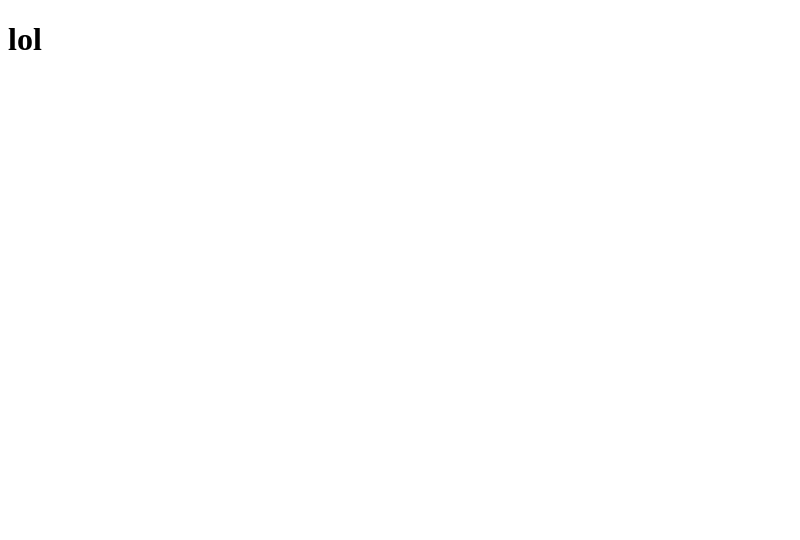
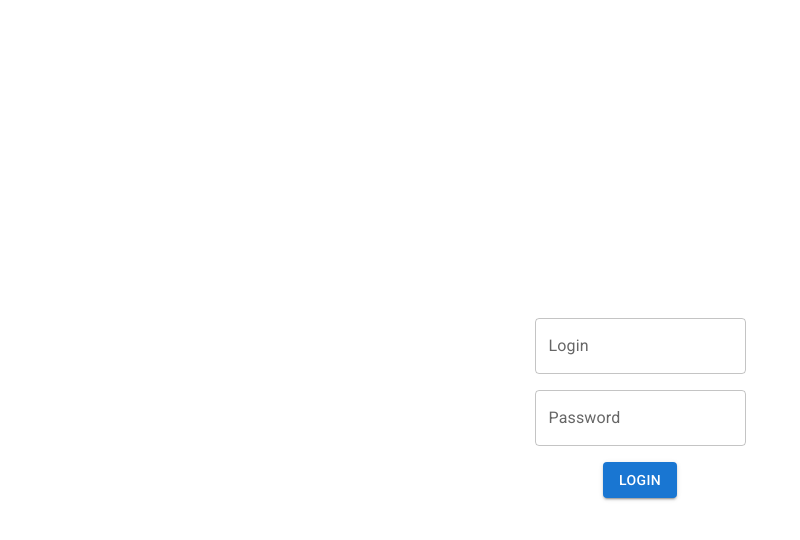
Before and after one commit to TeodorWolski/GuitarStore, a React (Create React App) app: page / in a window 1280 px wide. Shown: the top 540 px of the page, without its empty margins (0-800 px from the left). Built offline with nearby package versions, Linux system fonts and the light colour scheme.

Commit message:
auth logic and some styles

```diff
--- a/package.json
+++ b/package.json
@@ -3,6 +3,10 @@
   "version": "0.1.0",
   "private": true,
   "dependencies": {
+    "@emotion/react": "^11.9.0",
+    "@emotion/styled": "^11.8.1",
+    "@mui/icons-material": "^5.8.0",
+    "@mui/material": "^5.8.1",
     "@reduxjs/toolkit": "^1.8.2",
     "@testing-library/jest-dom": "^5.16.4",
     "@testing-library/react": "^13.3.0",
--- a/public/index.html
+++ b/public/index.html
@@ -1,6 +1,10 @@
 <!DOCTYPE html>
 <html lang="en">
   <head>
+    <link
+      rel="stylesheet"
+      href="https://fonts.googleapis.com/css?family=Roboto:300,400,500,700&display=swap"
+    />
     <meta charset="utf-8" />
     <link rel="icon" href="%PUBLIC_URL%/favicon.ico" />
     <meta name="viewport" content="width=device-width, initial-scale=1" />
--- a/src/App.tsx
+++ b/src/App.tsx
@@ -1,8 +1,16 @@
+import Auth from "./views/Auth";
+import "./styles/main.css";
+import { useSelector } from "react-redux";
+import { RootState } from "./store";
+
 const App = () => {
+  const isLoggedIn = useSelector((state: RootState) => state.auth.isLoggedIn);
+
   return (
-    <div>
-      <h1>lol</h1>
-    </div>
+    <>
+      {!isLoggedIn && <Auth />}
+      {isLoggedIn && <div>hello</div>}
+    </>
   );
 };
 
--- /dev/null
+++ b/src/store/auth-slice.ts
@@ -0,0 +1,18 @@
+import { createSlice } from "@reduxjs/toolkit";
+
+const authSlice = createSlice({
+  name: "auth",
+  initialState: { isLoggedIn: false },
+  reducers: {
+    login: (state) => {
+      state.isLoggedIn = true;
+    },
+    logout: (state) => {
+      state.isLoggedIn = false;
+    },
+  },
+});
+
+export const authActions = authSlice.actions;
+
+export default authSlice;
--- a/src/store/index.ts
+++ b/src/store/index.ts
@@ -1,10 +1,11 @@
 import { configureStore } from "@reduxjs/toolkit";
+import authSlice from "./auth-slice";
 
 export const store = configureStore({
-  reducer: {},
+  reducer: {
+    auth: authSlice.reducer,
+  },
 });
 
-// Infer the `RootState` and `AppDispatch` types from the store itself
 export type RootState = ReturnType<typeof store.getState>;
-// Inferred type: {posts: PostsState, comments: CommentsState, users: UsersState}
 export type AppDispatch = typeof store.dispatch;
--- /dev/null
+++ b/src/styles/main.css
@@ -0,0 +1,7 @@
+.container {
+  height: 100vh;
+  display: flex;
+  align-items: center;
+  justify-content: center;
+  flex-direction: column;
+}
--- /dev/null
+++ b/src/views/Auth.tsx
@@ -0,0 +1,27 @@
+import Button from "@mui/material/Button";
+import TextField from "@mui/material/TextField";
+
+const Auth = () => {
+  return (
+    <div className="container">
+      <TextField
+        type="text"
+        id="outlined-basic"
+        label="Login"
+        variant="outlined"
+      />
+      <TextField
+        style={{ marginTop: "1rem" }}
+        id="outlined-basic"
+        label="Password"
+        variant="outlined"
+        type="password"
+      />
+      <Button style={{ marginTop: "1rem" }} variant="contained">
+        Login
+      </Button>
+    </div>
+  );
+};
+
+export default Auth;
```
Also changed, not shown: 1 other file (tests, documents, lock files or other folders).
